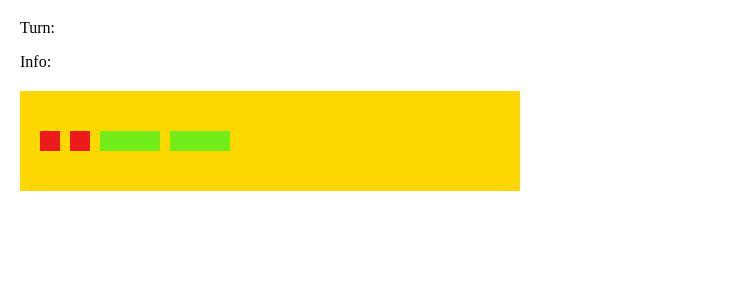
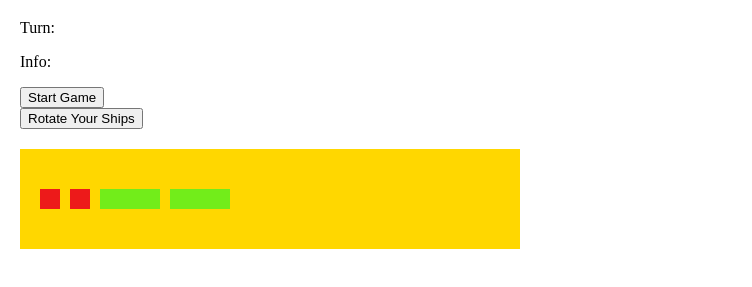
Before and after one commit to miwanoff/sea-buttle-1-2026, a plain HTML site: page index.html in a window 1280 px wide. Shown: the part 61-348 px from the top of the page, without its empty margins (0-752 px from the left). Drawn offline with Linux system fonts and the light colour scheme.

Commit message:
Add app.js

```diff
--- a/index.html
+++ b/index.html
@@ -17,6 +17,10 @@
         <p>Info: <span id="info"></span></p>
     </div>
     <div id="game-boards" class="container"></div>
+    <div class="setup-buttons container" id="setup-buttons">
+        <button id="start" class="btn">Start Game</button><br>
+        <button id="rotate" class="btn">Rotate Your Ships</button>
+    </div>
     <div id="game-option" class="container">
         <div id="ship-0" class="ship deck-one" draggable="true">
             <div id="deck-one-0" class="deck"></div>
@@ -35,7 +39,7 @@
             <div id="deck-three-2" class="deck"></div>
         </div>
     </div>
-
+    <script src="app.js"></script>
 </body>
 
 </html>
```
